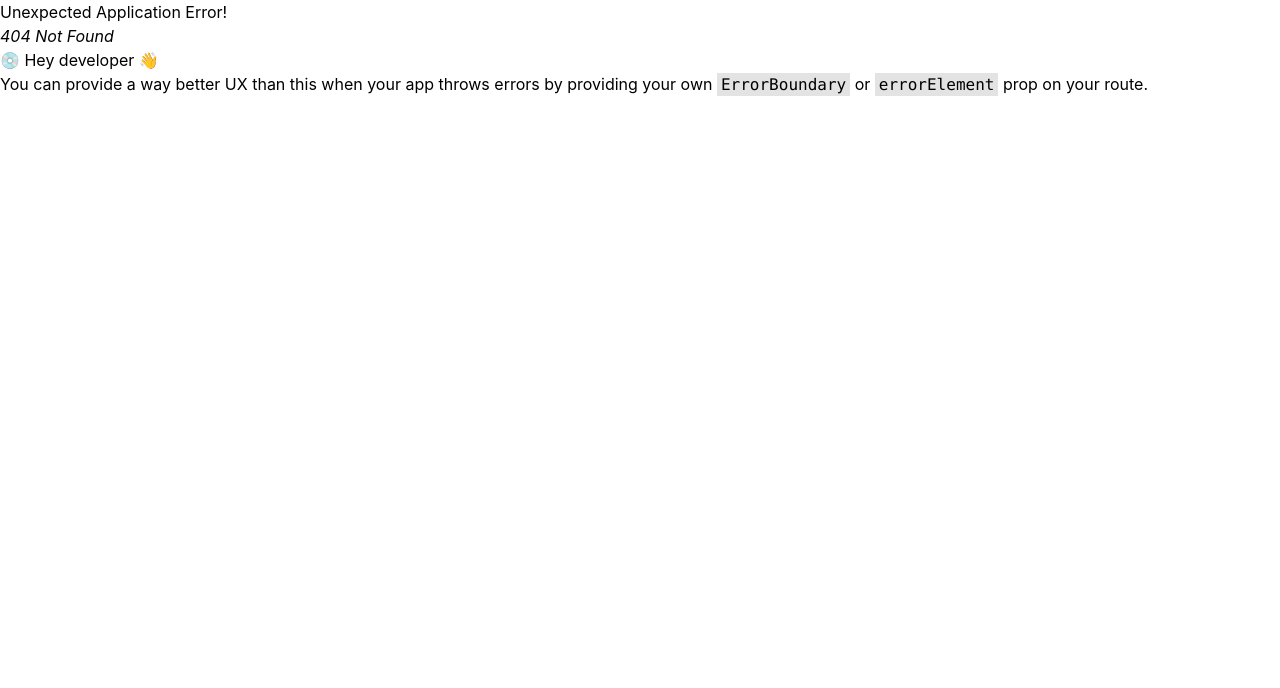
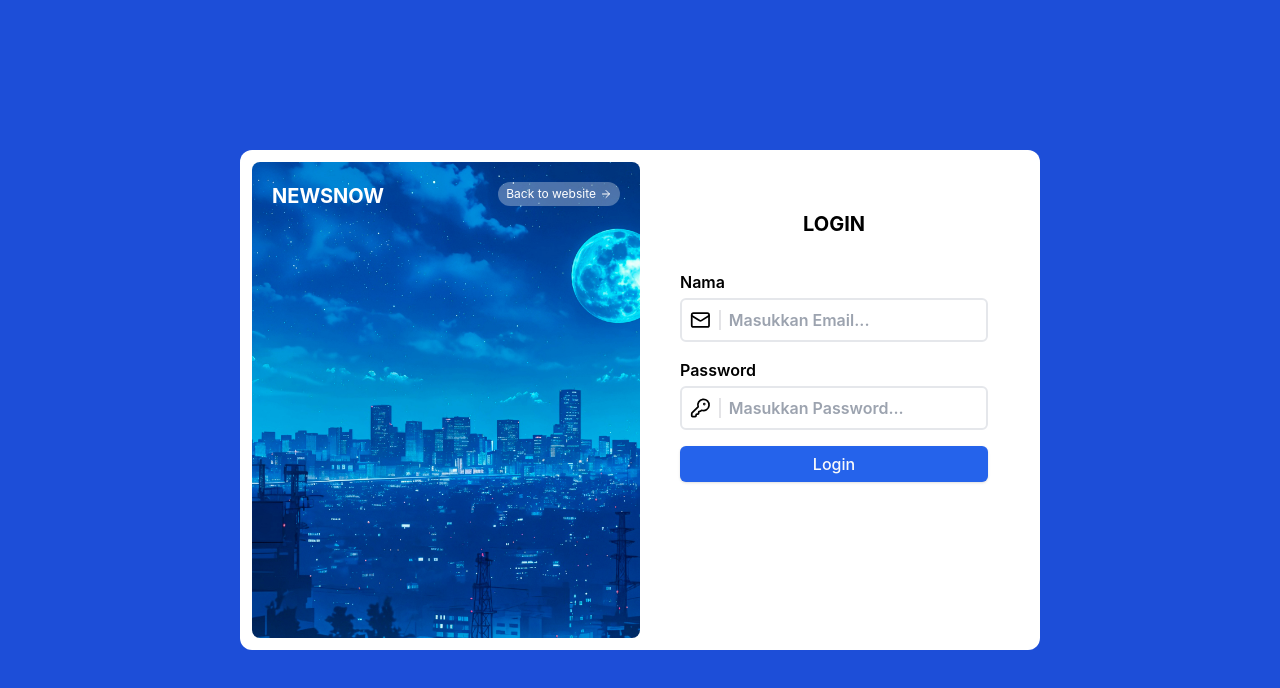
Before and after one commit to IhsanAlhakim/news-portal-frontend, a React (Vite) app: page /dashboard/login in a window 1280 px wide. Before the commit this address had no page. Shown: the top 688 px of the page. Built offline with nearby package versions, Linux system fonts and the light colour scheme.

Commit message:
Add login page

```diff
--- a/package.json
+++ b/package.json
@@ -10,8 +10,10 @@
     "preview": "vite preview"
   },
   "dependencies": {
+    "@hookform/resolvers": "^3.9.0",
     "@radix-ui/react-avatar": "^1.1.1",
     "@radix-ui/react-icons": "^1.3.0",
+    "@radix-ui/react-label": "^2.1.0",
     "@radix-ui/react-separator": "^1.1.0",
     "@radix-ui/react-slot": "^1.1.0",
     "class-variance-authority": "^0.7.0",
@@ -20,9 +22,11 @@
     "lucide-react": "^0.453.0",
     "react": "^18.3.1",
     "react-dom": "^18.3.1",
+    "react-hook-form": "^7.53.0",
     "react-router-dom": "^6.27.0",
     "tailwind-merge": "^2.5.4",
-    "tailwindcss-animate": "^1.0.7"
+    "tailwindcss-animate": "^1.0.7",
+    "zod": "^3.23.8"
   },
   "devDependencies": {
     "@eslint/js": "^9.11.1",
--- a/src/components/ui/card.tsx
+++ /dev/null
@@ -1,76 +0,0 @@
-import * as React from "react"
-
-import { cn } from "@/lib/utils"
-
-const Card = React.forwardRef<
-  HTMLDivElement,
-  React.HTMLAttributes<HTMLDivElement>
->(({ className, ...props }, ref) => (
-  <div
-    ref={ref}
-    className={cn(
-      "rounded-xl border border-zinc-200 bg-white text-zinc-950 shadow dark:border-zinc-800 dark:bg-zinc-950 dark:text-zinc-50",
-      className
-    )}
-    {...props}
-  />
-))
-Card.displayName = "Card"
-
-const CardHeader = React.forwardRef<
-  HTMLDivElement,
-  React.HTMLAttributes<HTMLDivElement>
->(({ className, ...props }, ref) => (
-  <div
-    ref={ref}
-    className={cn("flex flex-col space-y-1.5 p-6", className)}
-    {...props}
-  />
-))
-CardHeader.displayName = "CardHeader"
-
-const CardTitle = React.forwardRef<
-  HTMLParagraphElement,
-  React.HTMLAttributes<HTMLHeadingElement>
->(({ className, ...props }, ref) => (
-  <h3
-    ref={ref}
-    className={cn("font-semibold leading-none tracking-tight", className)}
-    {...props}
-  />
-))
-CardTitle.displayName = "CardTitle"
-
-const CardDescription = React.forwardRef<
-  HTMLParagraphElement,
-  React.HTMLAttributes<HTMLParagraphElement>
->(({ className, ...props }, ref) => (
-  <p
-    ref={ref}
-    className={cn("text-sm text-zinc-500 dark:text-zinc-400", className)}
-    {...props}
-  />
-))
-CardDescription.displayName = "CardDescription"
-
-const CardContent = React.forwardRef<
-  HTMLDivElement,
-  React.HTMLAttributes<HTMLDivElement>
->(({ className, ...props }, ref) => (
-  <div ref={ref} className={cn("p-6 pt-0", className)} {...props} />
-))
-CardContent.displayName = "CardContent"
-
-const CardFooter = React.forwardRef<
-  HTMLDivElement,
-  React.HTMLAttributes<HTMLDivElement>
->(({ className, ...props }, ref) => (
-  <div
-    ref={ref}
-    className={cn("flex items-center p-6 pt-0", className)}
-    {...props}
-  />
-))
-CardFooter.displayName = "CardFooter"
-
-export { Card, CardHeader, CardFooter, CardTitle, CardDescription, CardContent }
--- /dev/null
+++ b/src/layouts/AdminLayout.tsx
@@ -0,0 +1,10 @@
+import { Outlet } from "react-router-dom";
+
+export default function AdminLayout() {
+  return (
+    <div>
+      AdminLayout
+      <Outlet />
+    </div>
+  );
+}
--- a/src/main.tsx
+++ b/src/main.tsx
@@ -6,6 +6,9 @@ import RootLayout from "./layouts/RootLayout.tsx";
 import Home from "./pages/Home.tsx";
 import NewsDetail from "./pages/NewsDetail.tsx";
 import NewsEachCategory from "./pages/NewsEachCategory.tsx";
+import AdminLayout from "./layouts/AdminLayout.tsx";
+import Dashboard from "./pages/Dashboard.tsx";
+import Login from "./pages/Login.tsx";
 
 const router = createBrowserRouter([
   {
@@ -28,7 +31,17 @@ const router = createBrowserRouter([
   },
   {
     path: "/dashboard",
-    element: <div>Hello Ini Dashboard</div>,
+    element: <AdminLayout />,
+    children: [
+      {
+        index: true,
+        element: <Dashboard />,
+      },
+    ],
+  },
+  {
+    path: "/dashboard/login",
+    element: <Login />,
   },
 ]);
 
--- /dev/null
+++ b/src/pages/Dashboard.tsx
@@ -0,0 +1,3 @@
+export default function Dashboard() {
+  return <div>Dashboard</div>;
+}
--- /dev/null
+++ b/src/pages/Login.tsx
@@ -0,0 +1,68 @@
+import { Button } from "@/components/ui/button";
+import { Form } from "@/components/ui/form";
+import { Separator } from "@/components/ui/separator";
+import { ArrowRight, KeyRound, Mail } from "lucide-react";
+
+export default function Login() {
+  return (
+    <main className="w-screen h-screen flex justify-center items-center bg-blue-700">
+      <section className="bg-white w-[800px] h-[500px] rounded-xl p-3 flex">
+        <div className="w-1/2 bg-slate-50 rounded-lg flex p-5 bg-login-image bg-center bg-cover">
+          <div>
+            <h1 className="font-bold text-xl text-white">NEWSNOW</h1>
+          </div>
+          <div className="ml-auto bg-white bg-opacity-30 max-h-fit p-1 pl-2 pr-2 rounded-full">
+            <div className="flex items-center">
+              <p className="text-xs text-white">
+                <a href="/">Back to website</a>
+              </p>
+              <ArrowRight size={12} className="ml-1 text-white" />
+            </div>
+          </div>
+        </div>
+        <div className="w-1/2 pl-10 pr-10 pt-12">
+          <div className="mb-8">
+            <h2 className="text-center text-xl font-bold">LOGIN</h2>
+          </div>
+          <div>
+            <form action="" className="flex flex-col gap-4">
+              <div>
+                <label htmlFor="" className="font-semibold">
+                  Nama
+                </label>
+                <div className="w-full bg-transparent outline-none rounded-md border-2 p-2 flex gap-2 items-center mt-1">
+                  <Mail />
+                  <Separator orientation="vertical" className="w-[2px] h-5" />
+                  <input
+                    type="text"
+                    name=""
+                    id=""
+                    placeholder="Masukkan Email..."
+                    className="w-full bg-transparent outline-none font-semibold"
+                  />
+                </div>
+              </div>
+              <div>
+                <label htmlFor="" className="font-semibold">
+                  Password
+                </label>
+                <div className="w-full bg-transparent outline-none rounded-md border-2 p-2 flex gap-2 items-center mt-1">
+                  <KeyRound />
+                  <Separator orientation="vertical" className="w-[2px] h-5" />
+                  <input
+                    type="text"
+                    name=""
+                    id=""
+                    placeholder="Masukkan Password..."
+                    className="w-full bg-transparent outline-none font-semibold"
+                  />
+                </div>
+              </div>
+              <Button className="text-md bg-blue-600">Login</Button>
+            </form>
+          </div>
+        </div>
+      </section>
+    </main>
+  );
+}
--- a/tailwind.config.js
+++ b/tailwind.config.js
@@ -1,16 +1,19 @@
 /** @type {import('tailwindcss').Config} */
 export default {
-    darkMode: ["class"],
-    content: ["./index.html", "./src/**/*.{js,ts,jsx,tsx}"],
+  darkMode: ["class"],
+  content: ["./index.html", "./src/**/*.{js,ts,jsx,tsx}"],
   theme: {
-  	extend: {
-  		borderRadius: {
-  			lg: 'var(--radius)',
-  			md: 'calc(var(--radius) - 2px)',
-  			sm: 'calc(var(--radius) - 4px)'
-  		},
-  		colors: {}
-  	}
+    extend: {
+      borderRadius: {
+        lg: "var(--radius)",
+        md: "calc(var(--radius) - 2px)",
+        sm: "calc(var(--radius) - 4px)",
+      },
+      colors: {},
+      backgroundImage: {
+        "login-image": "url('/images/login-image.jpg')",
+      },
+    },
   },
   plugins: [require("tailwindcss-animate")],
 };
```
Also changed, not shown: public/images/login-image.jpg (added), 1 other file (tests, documents, lock files or other folders).
